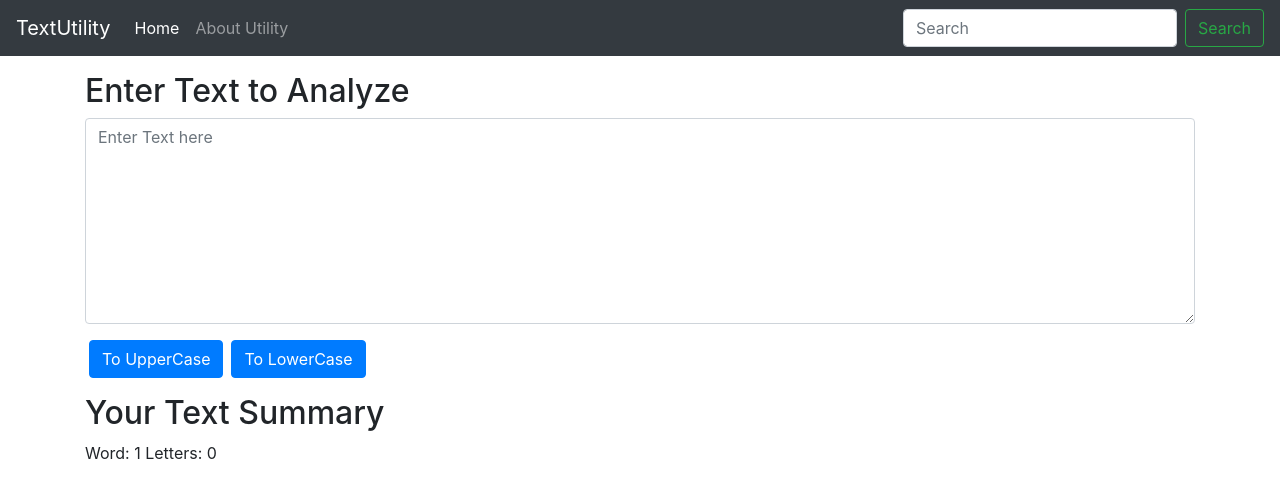
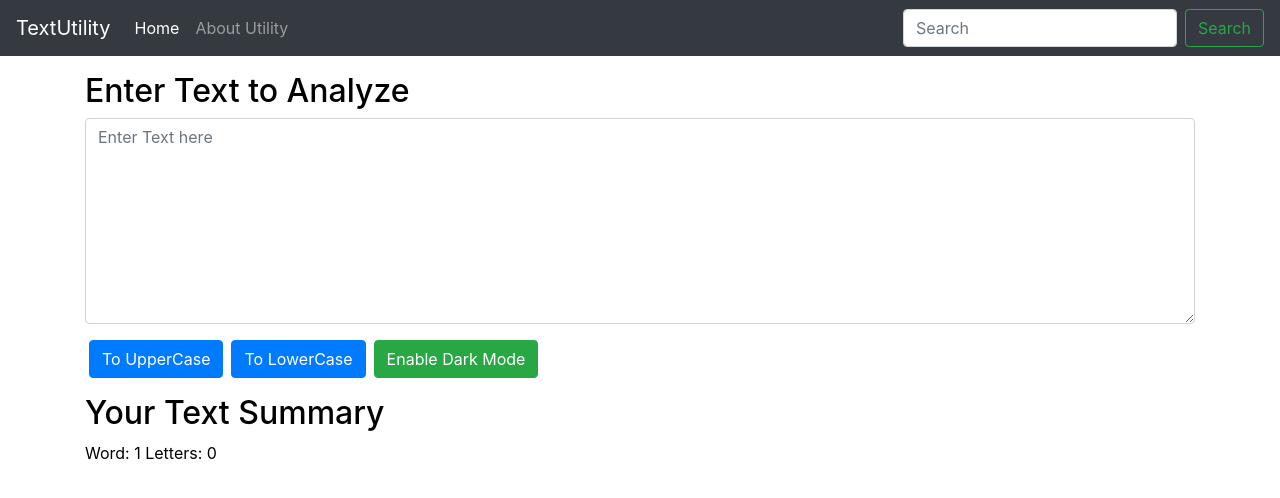
Before and after one commit to classyie/reactTextUtility, a React (Create React App) app: page / in a window 1280 px wide. Shown: the top 498 px of the page. Built offline with nearby package versions, Linux system fonts and the light colour scheme.

Commit message:
Fifth Commit

```diff
--- a/src/Components/Textanalyze.js
+++ b/src/Components/Textanalyze.js
@@ -1,7 +1,12 @@
 import React,{useState} from 'react'
 
 export default function Textanalyze() {
+    const [myStyle, setMyStyle] = useState({
+        color: "black",
+        backgroundColor: "white"
+      })
     const [text, setText] = useState('');
+    const [windowsMode, setMode] = useState("Enable Dark Mode");
     const changeText =(event) =>{
         setText(event.target.value);
     }
@@ -12,14 +17,32 @@ export default function Textanalyze() {
     const clickToLower = (event) =>{
         setText(text.toLowerCase());
     }
+    function displayMode(){
+        if(windowsMode==="Enable Dark Mode"){
+            setMyStyle({
+                color: "white",
+                backgroundColor: "black"
+              });
+            setMode("Enable Light Mode");
+        }
+        else{
+            setMyStyle({
+                color: "black",
+                backgroundColor: "white"
+              });
+            setMode("Enable Dark Mode");
+        }
+    }
     return (
-        <div className="container my-3" >
+        <div className="container my-3 " style={myStyle}>
             <h2>Enter Text to Analyze</h2>
             <textarea className="form-control" id="exampleFormControlTextarea1" value={text} onChange={changeText} rows="8" placeholder='Enter Text here' />
             <button type="button" className="btn btn-primary my-3 mx-1" onClick={clickToUpper}>To UpperCase</button>
             <button type="button" className="btn btn-primary my-3 mx-1" onClick={clickToLower}>To LowerCase</button>
+            <button type="button" className="btn btn-success my-3 mx-1" onClick={displayMode} >{windowsMode}</button>
             <h2>Your Text Summary</h2>
             <p>Word: {text.split(" ").length} Letters: {text.length}</p>
+
         </div>
     );
 }
```
Also changed, not shown: 1 other file (tests, documents, lock files or other folders).
